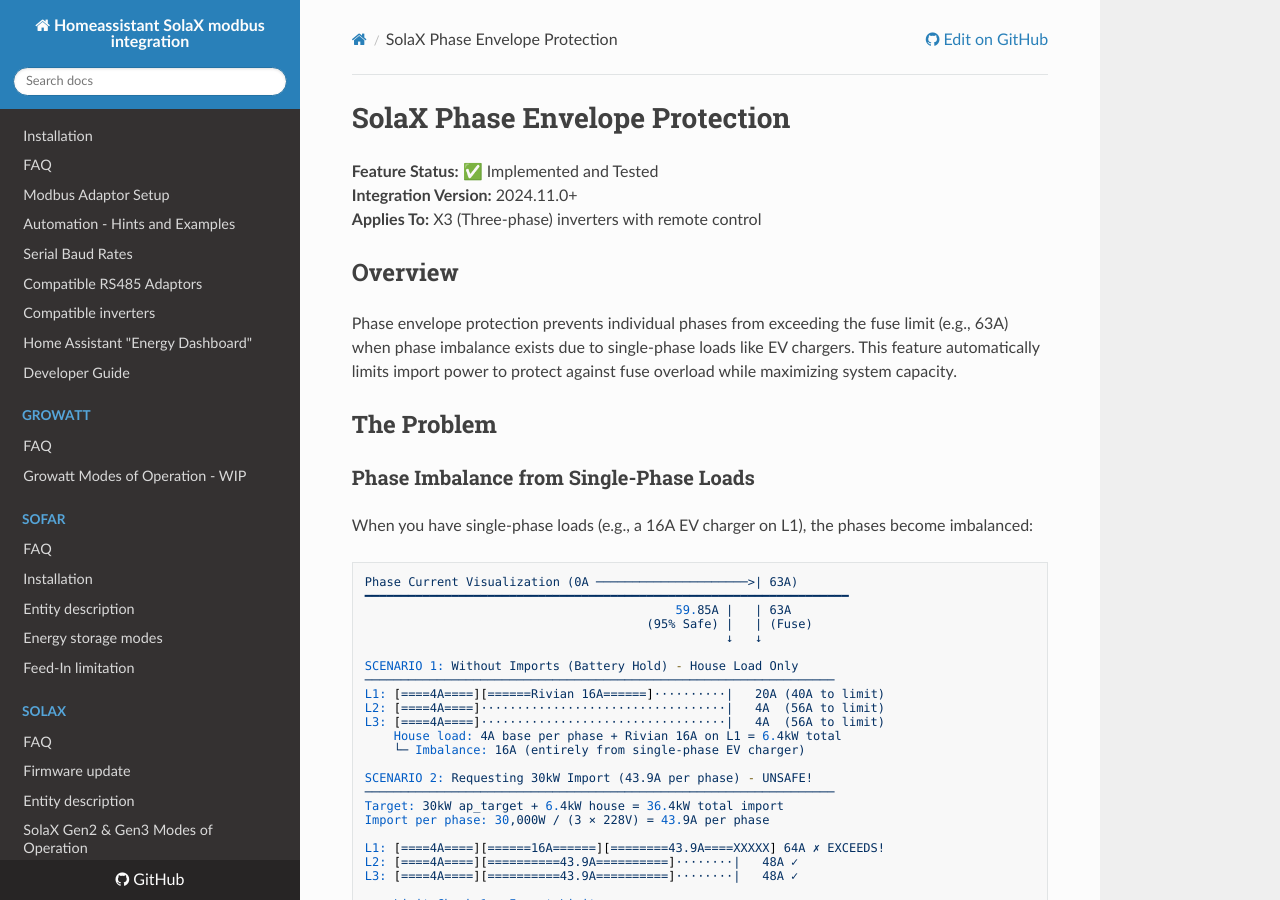
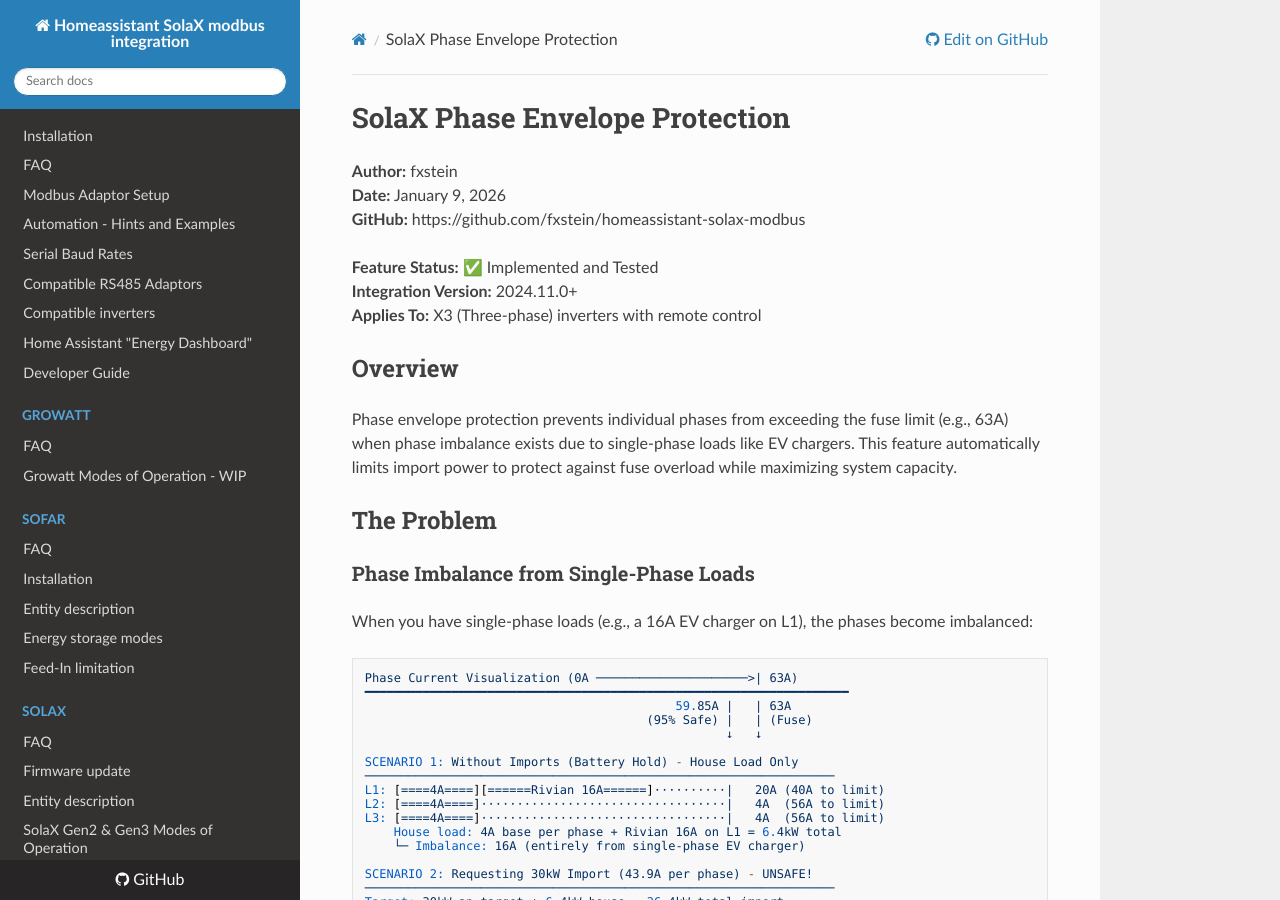
Before and after one commit to wills106/homeassistant-solax-modbus, an MkDocs documentation site: the page built from docs/solax-phase-protection.md, in a window 1280 px wide and 900 px high. Built offline with MkDocs 1.6.1, drawn with Linux system fonts in a browser that asks for light colours; nearby versions of some CDN libraries.

Commit message:
docs: Update phase protection header to match standard format
- Added author and date information
- Added GitHub repository link
- Matches format of solax-remote-control-redesigned.md

```diff
--- a/docs/solax-phase-protection.md
+++ b/docs/solax-phase-protection.md
@@ -1,4 +1,8 @@
 # SolaX Phase Envelope Protection
+
+**Author:** fxstein
+**Date:** January 9, 2026
+**GitHub:** https://github.com/fxstein/homeassistant-solax-modbus
 
 **Feature Status:** ✅ Implemented and Tested
 **Integration Version:** 2024.11.0+
```
